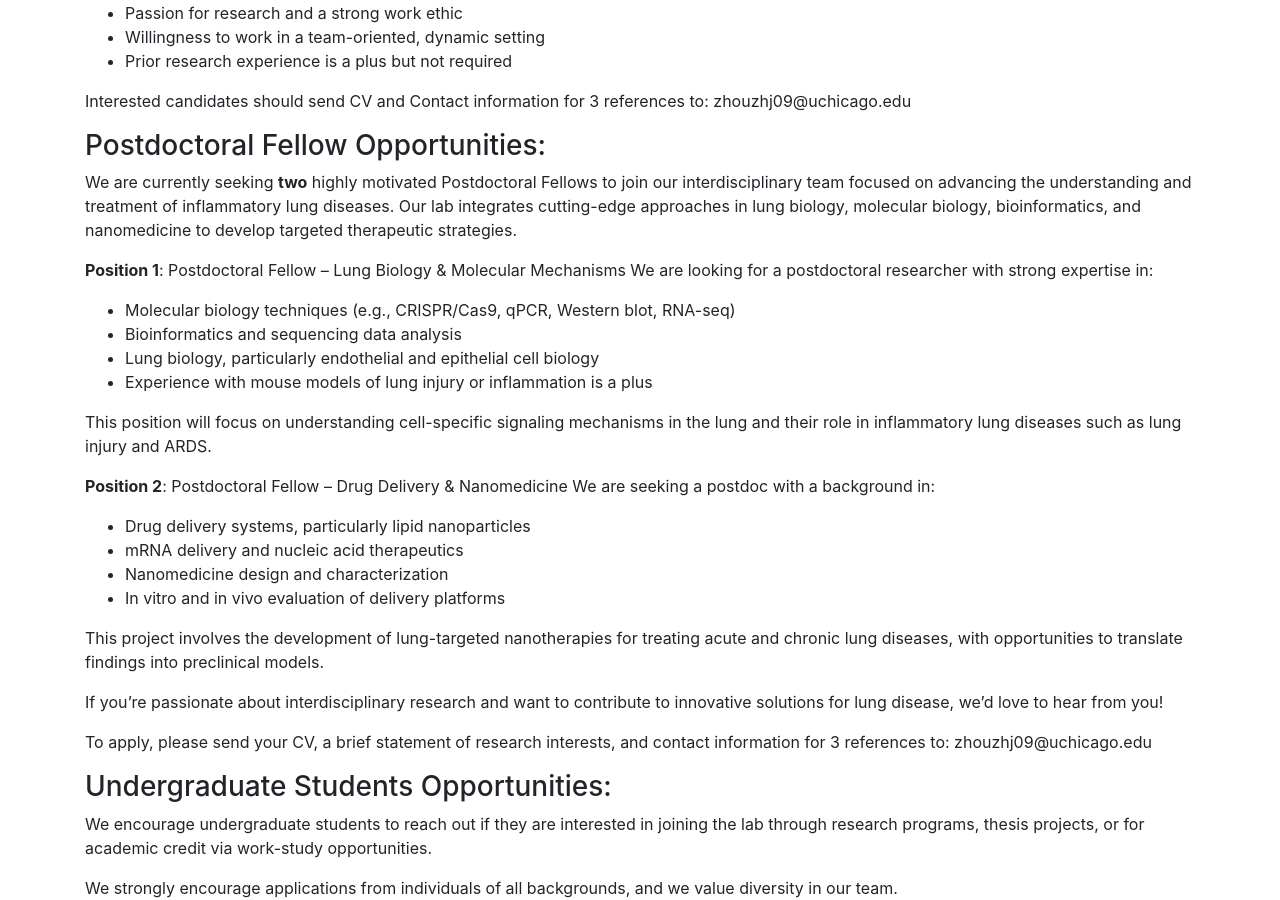
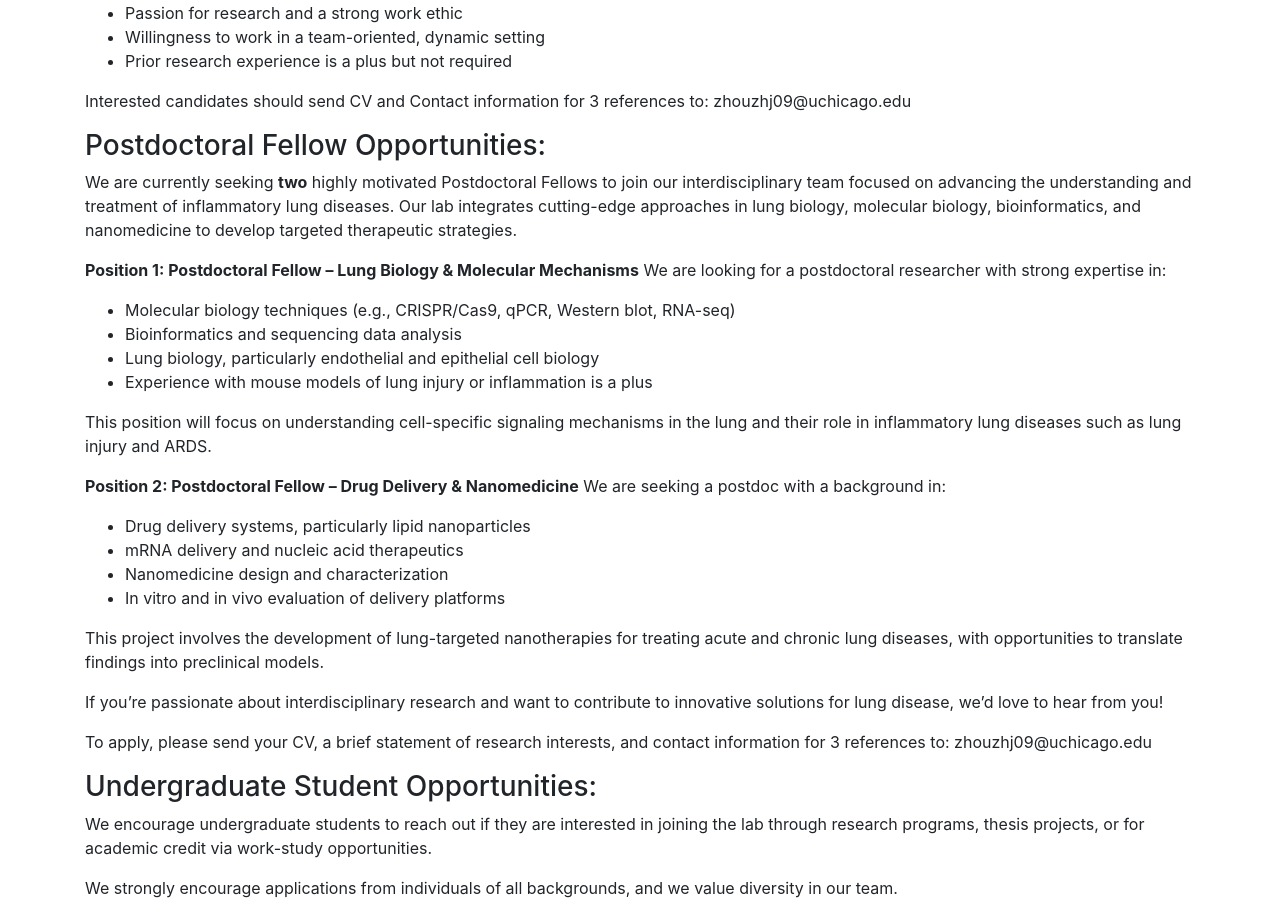
Before and after one commit to tewhey-lab/tewhey-lab.github.io, a Jekyll site: the page built from gratitude/index.md, in a window 1280 px wide and 900 px high, scrolled down 665 px. Built offline with Jekyll 4.4.1, drawn with Linux system fonts in a browser that asks for light colours; nearby versions of some CDN libraries; comment, search, counter and statistics services are not loaded.

Commit message:
Update index.md

```diff
--- a/gratitude/index.md
+++ b/gratitude/index.md
@@ -25,7 +25,7 @@ Interested candidates should send CV and Contact information for 3 references to
 ### Postdoctoral Fellow Opportunities:
 We are currently seeking <Strong>two</Strong> highly motivated Postdoctoral Fellows to join our interdisciplinary team focused on advancing the understanding and treatment of inflammatory lung diseases. Our lab integrates cutting-edge approaches in lung biology, molecular biology, bioinformatics, and nanomedicine to develop targeted therapeutic strategies.
 
-<Strong>Position 1</Strong>: Postdoctoral Fellow – Lung Biology & Molecular Mechanisms
+<Strong>Position 1: Postdoctoral Fellow – Lung Biology & Molecular Mechanisms</Strong>
 We are looking for a postdoctoral researcher with strong expertise in:
 - Molecular biology techniques (e.g., CRISPR/Cas9, qPCR, Western blot, RNA-seq)
 - Bioinformatics and sequencing data analysis
@@ -34,7 +34,7 @@ We are looking for a postdoctoral researcher with strong expertise in:
 
 This position will focus on understanding cell-specific signaling mechanisms in the lung and their role in inflammatory lung diseases such as lung injury and ARDS.
 
-<Strong>Position 2</Strong>: Postdoctoral Fellow – Drug Delivery & Nanomedicine
+<Strong>Position 2: Postdoctoral Fellow – Drug Delivery & Nanomedicine</Strong>
 We are seeking a postdoc with a background in:
 - Drug delivery systems, particularly lipid nanoparticles
 - mRNA delivery and nucleic acid therapeutics
@@ -47,7 +47,7 @@ If you're passionate about interdisciplinary research and want to contribute to
 
 To apply, please send your CV, a brief statement of research interests, and contact information for 3 references to: zhouzhj09@uchicago.edu
 
-### Undergraduate Students Opportunities:
+### Undergraduate Student Opportunities:
 We encourage undergraduate students to reach out if they are interested in joining the lab through research programs, thesis projects, or for academic credit via work-study opportunities.
 
 
```
